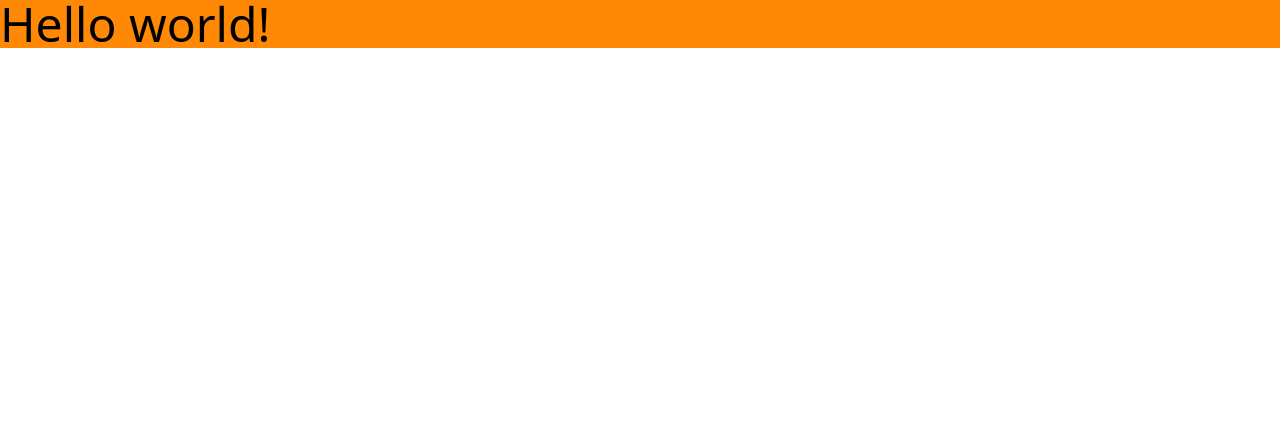
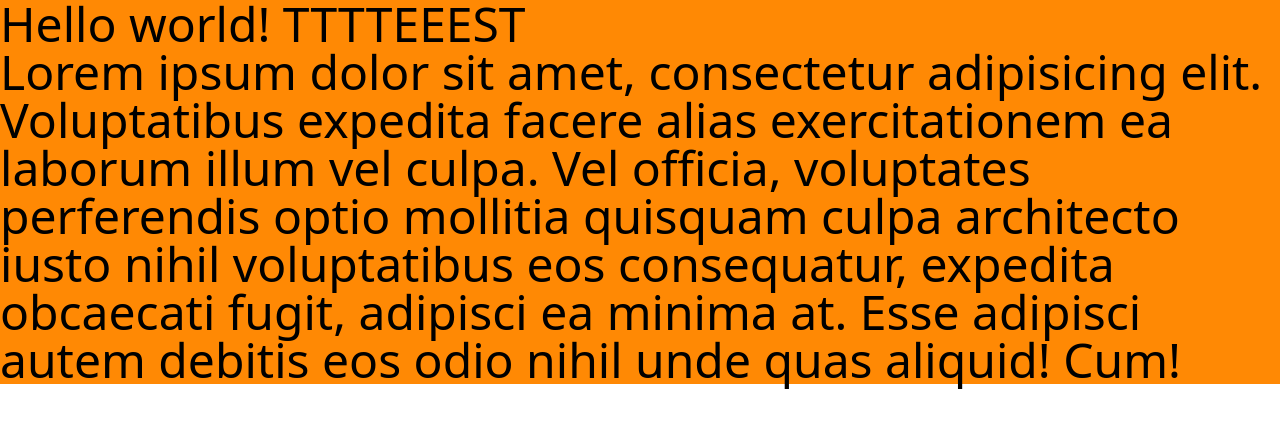
Before and after one commit to eeennsu/vite-react-template, a React (Vite) app: page / in a window 1280 px wide. Shown: the top 428 px of the page. Built offline with nearby package versions, Linux system fonts and the light colour scheme.

Commit message:
test: deploy test

```diff
--- a/src/pages/home/home-page.tsx
+++ b/src/pages/home/home-page.tsx
@@ -6,7 +6,16 @@ import React from 'react';
 
 export default function HomePage() {
   return (
-    <div className='bg-orange-400 text-5xl text-black'>Hello world!</div>
+    <div className='bg-orange-400 text-5xl text-black'>
+      Hello world! TTTTEEEST
+      <p>
+        Lorem ipsum dolor sit amet, consectetur adipisicing elit. Voluptatibus expedita facere alias
+        exercitationem ea laborum illum vel culpa. Vel officia, voluptates perferendis optio
+        mollitia quisquam culpa architecto iusto nihil voluptatibus eos consequatur, expedita
+        obcaecati fugit, adipisci ea minima at. Esse adipisci autem debitis eos odio nihil unde quas
+        aliquid! Cum!
+      </p>
+    </div>
     // <div className='min-h-screen bg-gradient-to-b from-zinc-950 via-zinc-900 to-black text-zinc-100'>
     //   {/* Nav */}
     //   <header className='sticky top-0 z-20 border-b border-zinc-800/60 backdrop-blur supports-[backdrop-filter]:bg-zinc-950/60'>
```
